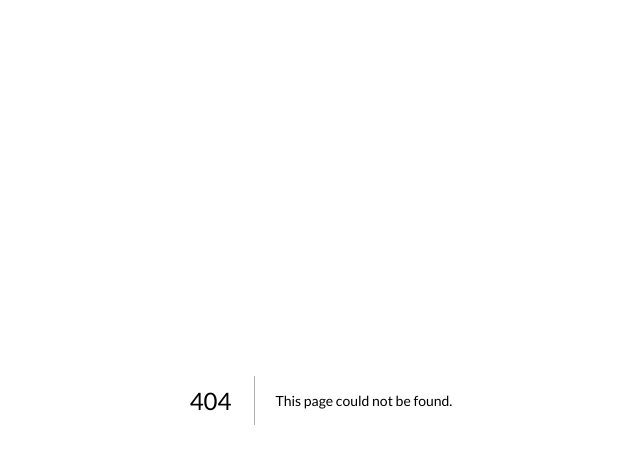
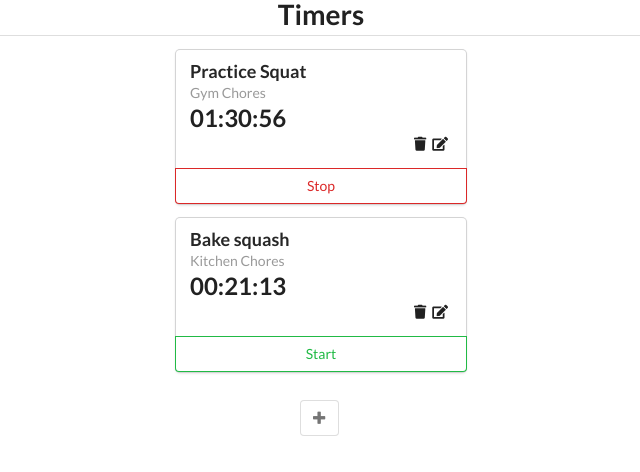
Before and after one commit to saalimzafar/nextjs, a Next.js app: page /timer in a window 1280 px wide. Before the commit this address had no page. Shown: the top 472 px of the page, without its empty margins (319-959 px from the left). Built offline with nearby package versions, Linux system fonts and the light colour scheme.

Commit message:
Create timer.js

```diff
--- /dev/null
+++ b/pages/timer.js
@@ -0,0 +1,9 @@
+import TimersDashboard from '../components/TimersDashboard.js'
+export default function Index() {
+return (
+<>
+<h1 className='ui dividing centered header'>Timers</h1>
+<TimersDashboard />
+</>
+)
+}
```
